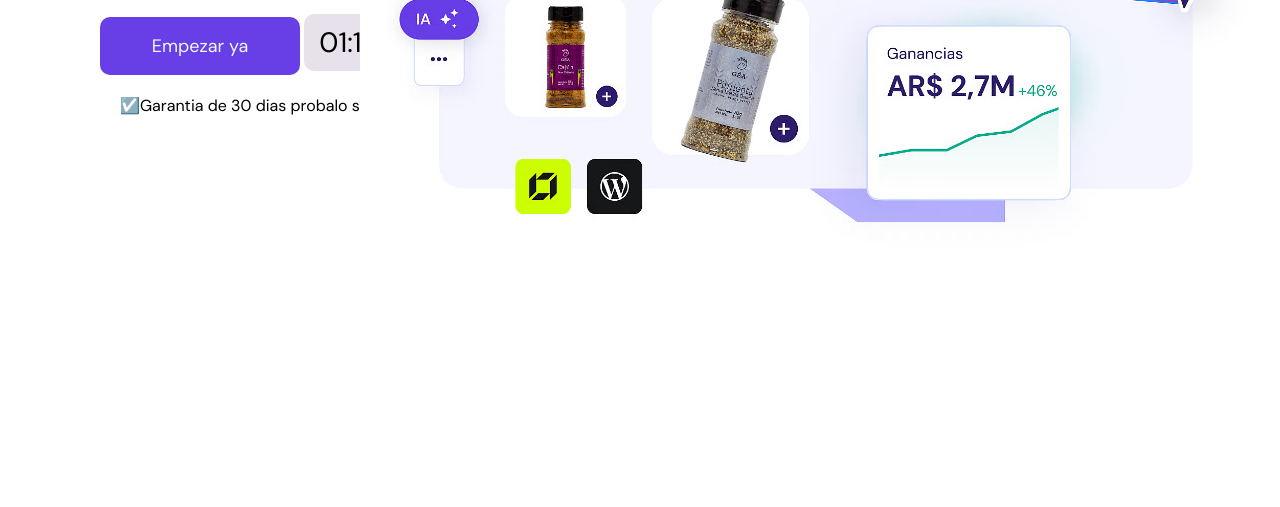
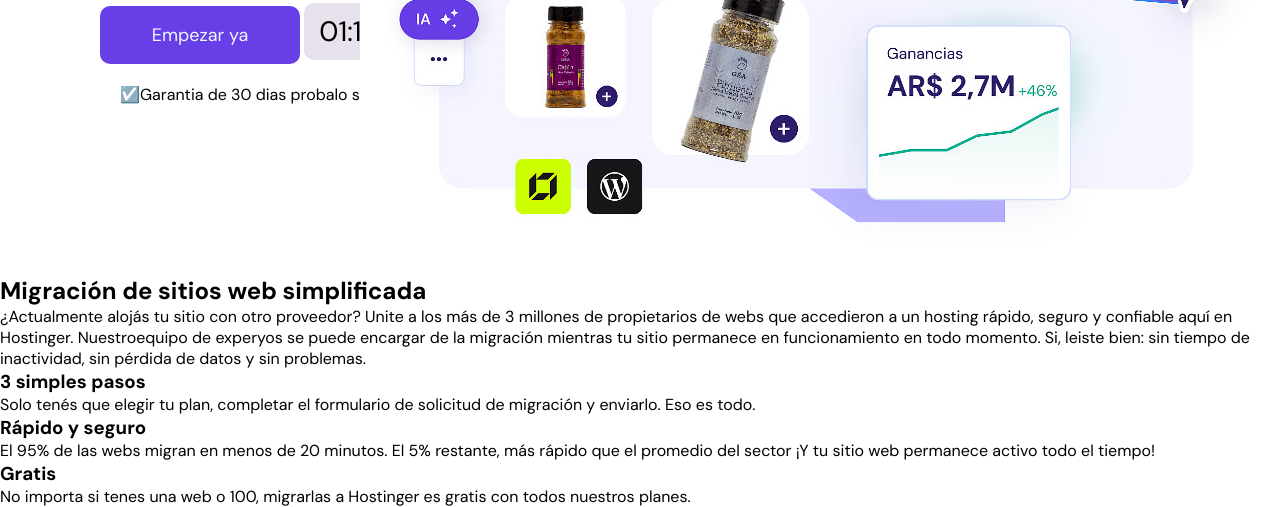
Before and after one commit to martinezagustin0211-alt/primer-proyecto-2025, a plain HTML site: page index.html in a window 1280 px wide. Shown: the part 455-962 px from the top of the page. Before the commit the page ends 800 px from the top, so only its background shows below. Drawn offline with Linux system fonts and the light colour scheme.

Commit message:
agruegue section-container2

```diff
--- a/index.html
+++ b/index.html
@@ -26,6 +26,7 @@
     </header>
 
     <main>
+        <section>
             <div class="box1">
                 <h1>Todo lo que necesitas para crear una web</h1>
                 <div>
@@ -49,6 +50,33 @@
                 </div>
                 <img class="img-header" src="img-header-2025.avif" alt="persona sonriente">
             </div>
+        </section>
+
+        <section class="section-container">
+            <div class="section-title-container">
+                <h2>Migración de sitios web simplificada</h2>
+                <p>¿Actualmente alojás tu sitio con otro proveedor? Unite a los más de 3 millones de propietarios de webs que accedieron a un hosting rápido, seguro y confiable aquí en Hostinger. Nuestroequipo de experyos se puede encargar de la migración mientras tu sitio permanece en funcionamiento en todo momento. Si, leiste bien: sin tiempo de inactividad, sin pérdida de datos y sin problemas.</p>
+            </div>
+            <div class="section-cards-container">
+                <div>
+                    <h3>3 simples pasos</h3>
+                    <p>Solo tenés que elegir tu plan, completar el formulario de solicitud de migración y enviarlo. Eso es todo.</p>
+                    <div>
+                        <h3>Rápido y seguro</h3>
+                        <p>El 95% de las webs migran en menos de 20 minutos. El 5% restante, más rápido que el promedio del sector ¡Y tu sitio web permanece activo todo el tiempo!</p>
+                    </div>
+                    <div>
+                        <h3>Gratis</h3>
+                        <p>No importa si tenes una web o 100, migrarlas a Hostinger es gratis con todos nuestros planes.</p>
+                    </div>
+                </div>
+            </div>
+
+
+        </section>
+
+
+
     </main>
 </body>
 </html>
```
Lines whose indentation alone changed are shown as unchanged.
